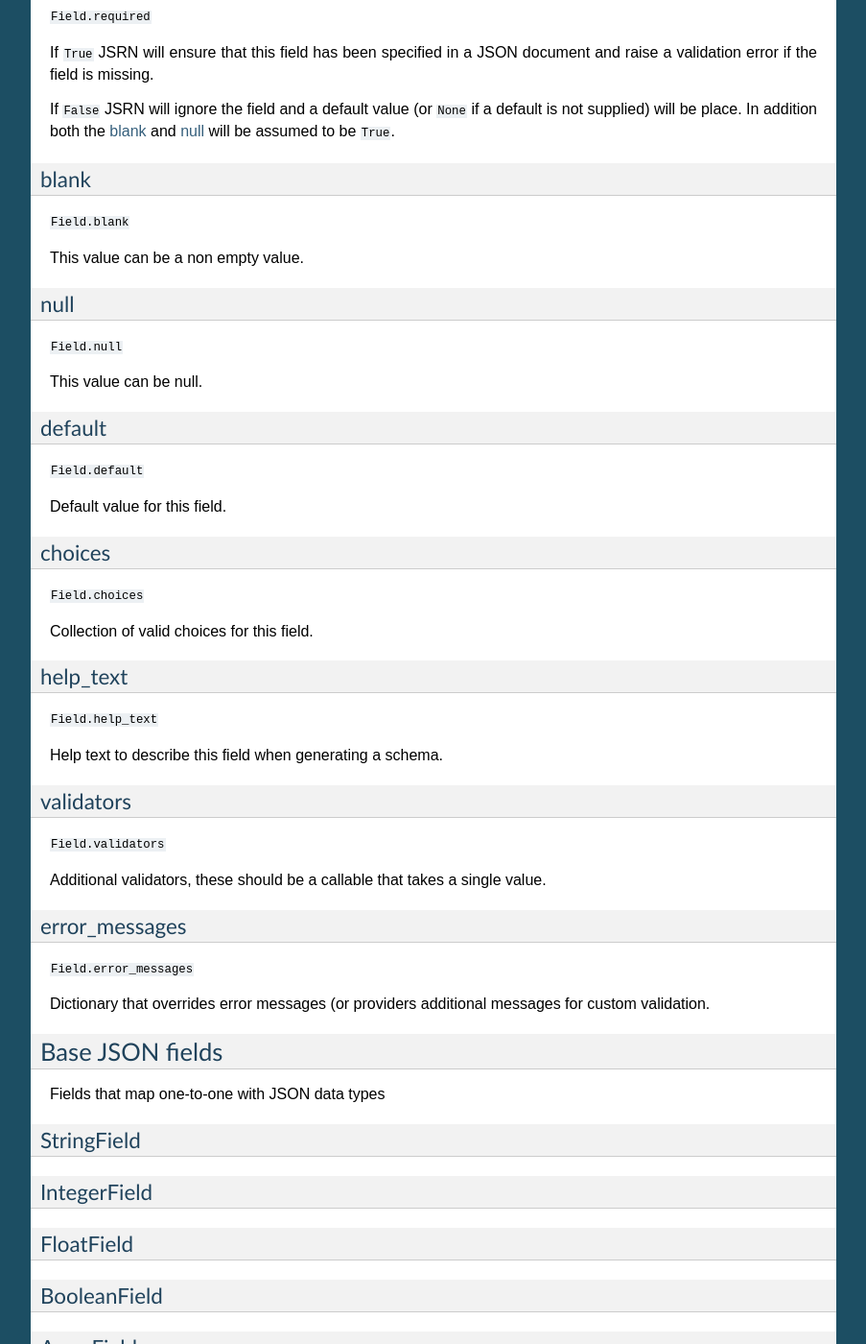
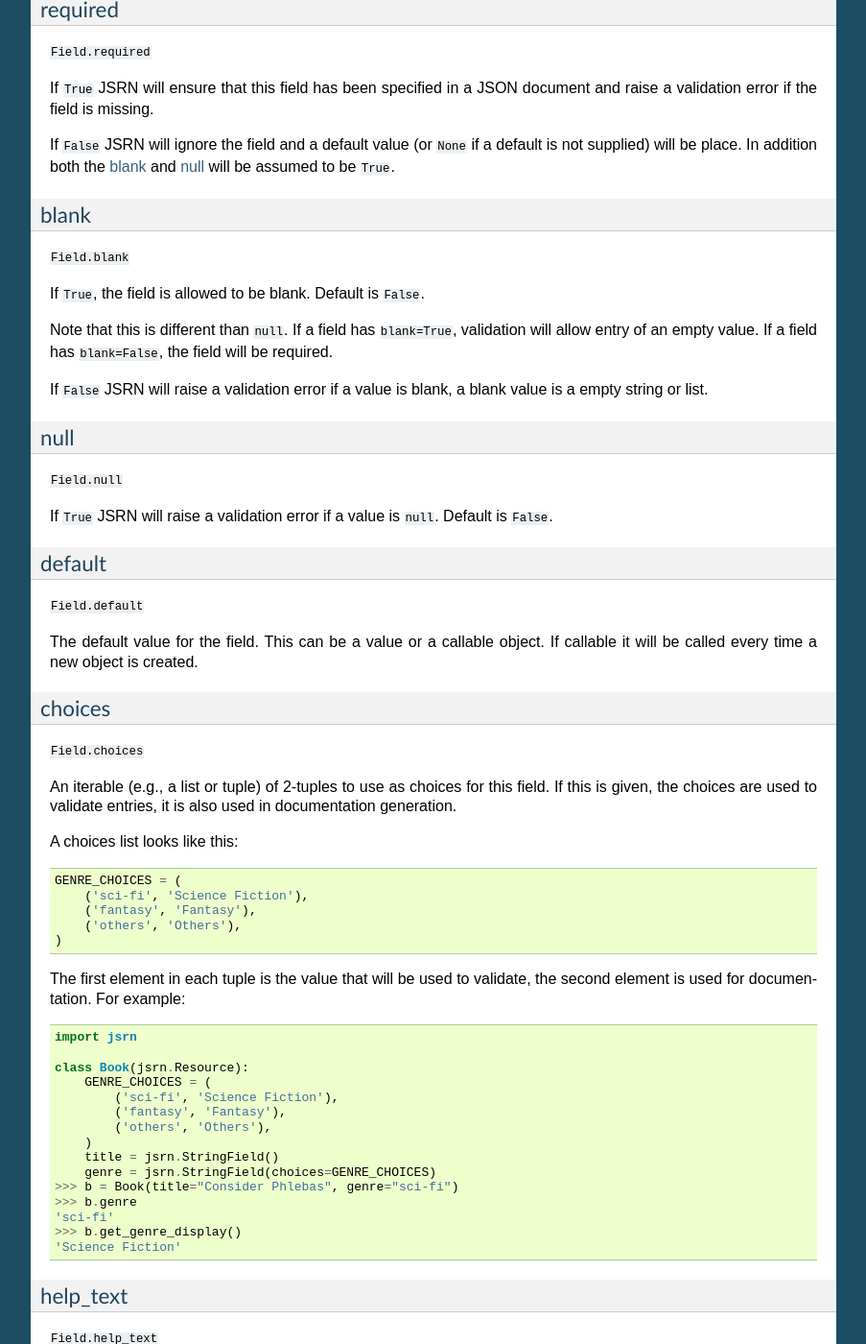
Before and after one commit to timsavage/jsrn, a Sphinx documentation site: the page built from doc/fields.rst, in a window 1280 px wide and 1400 px high, scrolled down 685 px. Shown: the whole window at 96% size, without its empty margins (198-1101 px from the left). Built offline with Sphinx 7.4.7, drawn with Linux system fonts in a browser that asks for light colours; some of the changed text lies outside the part shown.

Commit message:
Added documentation of fields

```diff
--- a/doc/fields.rst
+++ b/doc/fields.rst
@@ -1,9 +1,11 @@
-===============
-Resource Fields
-===============
+########################
+Resource field reference
+########################
+
+This section contains all the details of the resource fields built into JSRN.
 
 Field options
-=============
+*************
 
 The following arguments are available to all field types. All are optional.
 
@@ -11,7 +13,7 @@ The following arguments are available to all field types. All are optional.
 .. _field-option-verbose_name:
 
 verbose_name
-------------
+============
 ``Field.verbose_name``
 
 A human-readable name for the field. If the verbose name isn’t given, JSRN will automatically create it using the
@@ -21,7 +23,7 @@ field’s attribute name, converting underscores to spaces.
 .. _field-option-verbose_name_plural:
 
 verbose_name_plural
--------------------
+===================
 ``Field.verbose_name_plural``
 
 A human-readable plural name for the field. If the verbose name plural isn’t given, JSRN will automatically create it
@@ -30,9 +32,8 @@ using the verbose name and appending an s.
 
 .. _field-option-name:
 
-
 name
-----
+====
 ``Field.name``
 
 Name of the field as it appears in the JSON document. If the name isn't given, JSRN will use the field's attribute name.
@@ -41,7 +42,7 @@ Name of the field as it appears in the JSON document. If the name isn't given, J
 .. _field-option-required:
 
 required
---------
+========
 ``Field.required``
 
 If ``True`` JSRN will ensure that this field has been specified in a JSON document and raise a validation error if the
@@ -54,97 +55,220 @@ addition both the :ref:`field-option-blank` and :ref:`field-option-null` will be
 .. _field-option-blank:
 
 blank
------
+=====
 ``Field.blank``
 
-This value can be a non empty value.
+If ``True``, the field is allowed to be blank. Default is ``False``.
+
+Note that this is different than ``null``. If a field has ``blank=True``, validation will allow entry of an empty value.
+If a field has ``blank=False``, the field will be required.
+
+If ``False`` JSRN will raise a validation error if a value is blank, a blank value is a empty string or list.
 
 
 .. _field-option-null:
 
 null
-----
+====
 ``Field.null``
 
-This value can be null.
+If ``True`` JSRN will raise a validation error if a value is ``null``. Default is ``False``.
 
 
 .. _field-option-default:
 
 default
--------
+=======
 ``Field.default``
 
-Default value for this field.
+The default value for the field. This can be a value or a callable object. If callable it will be called every time a
+new object is created.
 
 
 .. _field-option-choices:
 
 choices
--------
+=======
 ``Field.choices``
 
-Collection of valid choices for this field.
+An iterable (e.g., a list or tuple) of 2-tuples to use as choices for this field. If this is given, the choices are used
+to validate entries, it is also used in documentation generation.
+
+A choices list looks like this:
+::
+
+    GENRE_CHOICES = (
+        ('sci-fi', 'Science Fiction'),
+        ('fantasy', 'Fantasy'),
+        ('others', 'Others'),
+    )
+
+The first element in each tuple is the value that will be used to validate, the second element is used for
+documentation. For example:
+::
+
+    import jsrn
+
+    class Book(jsrn.Resource):
+        GENRE_CHOICES = (
+            ('sci-fi', 'Science Fiction'),
+            ('fantasy', 'Fantasy'),
+            ('others', 'Others'),
+        )
+        title = jsrn.StringField()
+        genre = jsrn.StringField(choices=GENRE_CHOICES)
+    >>> b = Book(title="Consider Phlebas", genre="sci-fi")
+    >>> b.genre
+    'sci-fi'
+    >>> b.get_genre_display()
+    'Science Fiction'
 
 
 .. _field-option-help_text:
 
 help_text
----------
+=========
 ``Field.help_text``
 
-Help text to describe this field when generating a schema.
-
-
-.. _field-option-validators:
-
-validators
-----------
-``Field.validators``
-
-Additional validators, these should be a callable that takes a single value.
-
-
-.. _field-option-error_messages:
-
-error_messages
---------------
-``Field.error_messages``
-
-Dictionary that overrides error messages (or providers additional messages for custom validation.
+Extra “help” text to be displayed generated documentation. It’s also useful for inline documentation even if
+documentation is not generated.
 
 
 Base JSON fields
-================
+****************
 
 Fields that map one-to-one with JSON data types
 
+.. _field-string_field:
+
 StringField
------------
+===========
+``class StringField([max_length=None, **options])``
+A string field, for small- to large-sized strings.
+
+StringField has one extra argument:
+
+``StringField.max_length``
+    The maximum length (in characters) of the field. The ``max_length`` value is enforced JSRN’s validation.
+
+.. _field-integer_field:
 
 IntegerField
-------------
+============
+``class IntegerField([min_value=None, max_value=None, **options])``
+
+An integer.
+
+IntegerField has two extra arguments:
+
+``IntegerField.min_value``
+    The minimum value of the field. The ``min_value`` value is enforced JSRN’s validation.
+
+``IntegerField.max_value``
+    The maximum value of the field. The ``max_value`` value is enforced JSRN’s validation.
+
+
+.. _field-float_field:
 
 FloatField
-----------
+==========
+``class FloatField([**options])``
+
+A floating-point number represented in Python by a *float* instance.
+
+FloatField has two extra arguments:
+
+``FloatField.min_value``
+    The minimum value of the field. The ``min_value`` value is enforced JSRN’s validation.
+
+``FloatField.max_value``
+    The maximum value of the field. The ``max_value`` value is enforced JSRN’s validation.
+
+.. _field-boolean_field:
 
 BooleanField
-------------
+============
+``class BooleanField([**options])``
+
+A true/false field.
+
+.. _field-array_field:
 
 ArrayField
-----------
+==========
+``class ArrayField([**options])``
+
+An array structure represented in Python by a *list* instance.
+
+.. note: The items in the array are not defined.
+
+.. _field-object_field:
 
 ObjectField
------------
+===========
+``class ObjectField([**options])``
+
+An object structure represented in Python by a *dict* instance.
+
+.. note: The object values in the object are not defined.
 
 
 Composite fields
-================
+****************
 
-Fields that allow multiple resources to be composed.
+JSRN also defines a set of fields that allow for composition.
+
+
+.. _field-objectas_field:
 
 ObjectAs field
---------------
+==============
+``class ObjectAs(of[, **options])``
+
+A child object. Requires a positional argument: the class that represents the child resource.
+
+.. note: A default `dict` is automatically assigned.
+
+JSON Representation
+-------------------
+
+This field represents a child JSON object.
+
+Example, the *publisher* object:
+::
+
+    {
+        "title": "Consider Phlebas",
+        "publisher": {
+            "name": "Macmillan"
+        }
+    }
+
+
+.. _field-arrayof_field:
 
 ArrayOf field
--------------
+=============
+``class ArrayOf(of[, **options])``
+
+A child list. Requires a positional argument: the class that represents a list of resources.
+
+.. note: A default `list` is automatically assigned.
+
+JSON Representation
+-------------------
+
+This field represents a child JSON array.
+
+Example, the *authors* array:
+::
+
+    {
+        "title": "Consider Phlebas",
+        "authors": [
+            {
+                "$": "kitchensink.Author",
+                "name": "Iain M. Banks"
+            }
+        ]
+    }
```
